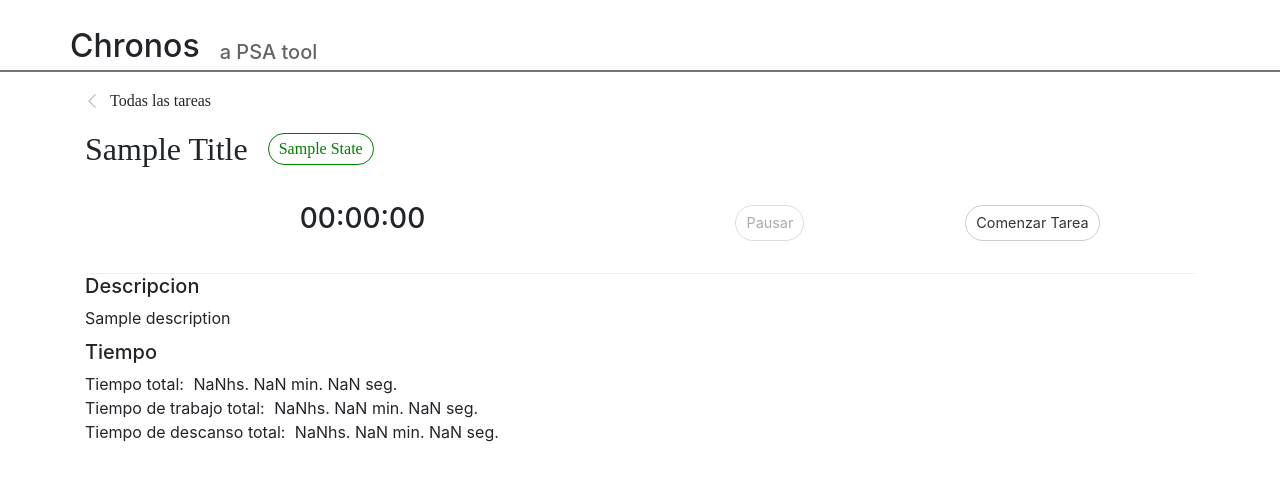
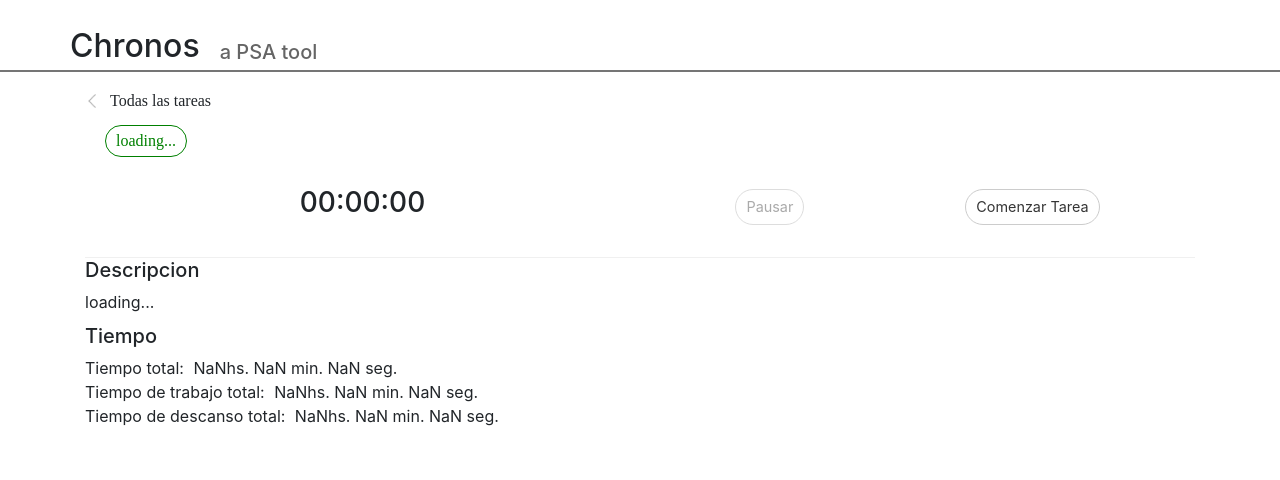
Before and after one commit to Martingt/ing-del-software-3-UI, a React (Create React App) app: page /task/1 in a window 1280 px wide. Shown: the top 480 px of the page. Built offline with nearby package versions, Linux system fonts and the light colour scheme; no server answers.

Commit message:
loadding message added

```diff
--- a/src/scenes/TaskView.js
+++ b/src/scenes/TaskView.js
@@ -15,9 +15,9 @@ class TaskView extends Component {
 
     this.state = {
         code: '',
-        description: 'Sample description',
-        title: 'Sample Title',
-        state: 'Sample State',
+        description: 'loading...',
+        title: '',
+        state: 'loading...',
         timeIntervals: '',
         backImg: backLight,
         backActive: false,
```
